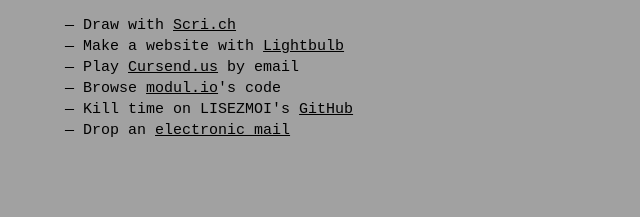
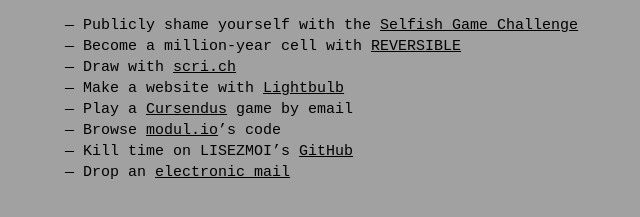
Before and after one commit to lisezmoi/lisezmoi.github.com, a plain HTML site: page index.html in a window 1280 px wide. Shown: the part 559-776 px from the top of the page, without its empty margins (15-655 px from the left). Drawn offline with Linux system fonts and the light colour scheme.

Commit message:
Projects list update

```diff
--- a/index.html
+++ b/index.html
@@ -19,11 +19,13 @@
   <p>is <a href="http://pierrebertet.net/">Pierre Bertet</a> and <a href="http://raphaelbastide.com/">Raphaël Bastide</a></p>
   <img width="420" height="420" title="LISEZMOI" alt="LISEZMOI logo" src="logo.png" />
   <ul>
-    <li>Draw with <a href="http://scri.ch/">Scri.ch</a></li>
+    <li>Publicly shame yourself with the <a href="http://lisezmoi.org/selfishgame/">Selfish Game Challenge</a></li>
+    <li>Become a million-year cell with <a href="http://lisezmoi.org/reversible/">REVERSIBLE</a></li>
+    <li>Draw with <a href="http://scri.ch/">scri.ch</a></li>
     <li>Make a website with <a href="https://github.com/lisezmoi/lightbulb">Lightbulb</a></li>
-    <li>Play <a href="http://cursend.us/">Cursend.us</a> by email</li>
-    <li>Browse <a href="https://github.com/lisezmoi/modul.io">modul.io</a>'s code</li>
-    <li>Kill time on LISEZMOI's <a href="https://github.com/lisezmoi/">GitHub</a></li>
+    <li>Play a <a href="http://cursend.us/">Cursendus</a> game by email</li>
+    <li>Browse <a href="https://github.com/lisezmoi/modul.io">modul.io</a>’s code</li>
+    <li>Kill time on LISEZMOI’s <a href="https://github.com/lisezmoi/">GitHub</a></li>
     <li>Drop an <a href="mailto:contact@lisezmoi.org?subject=ಠ_ಠ">electronic mail</a></li>
   </ul>
 </body>
```
